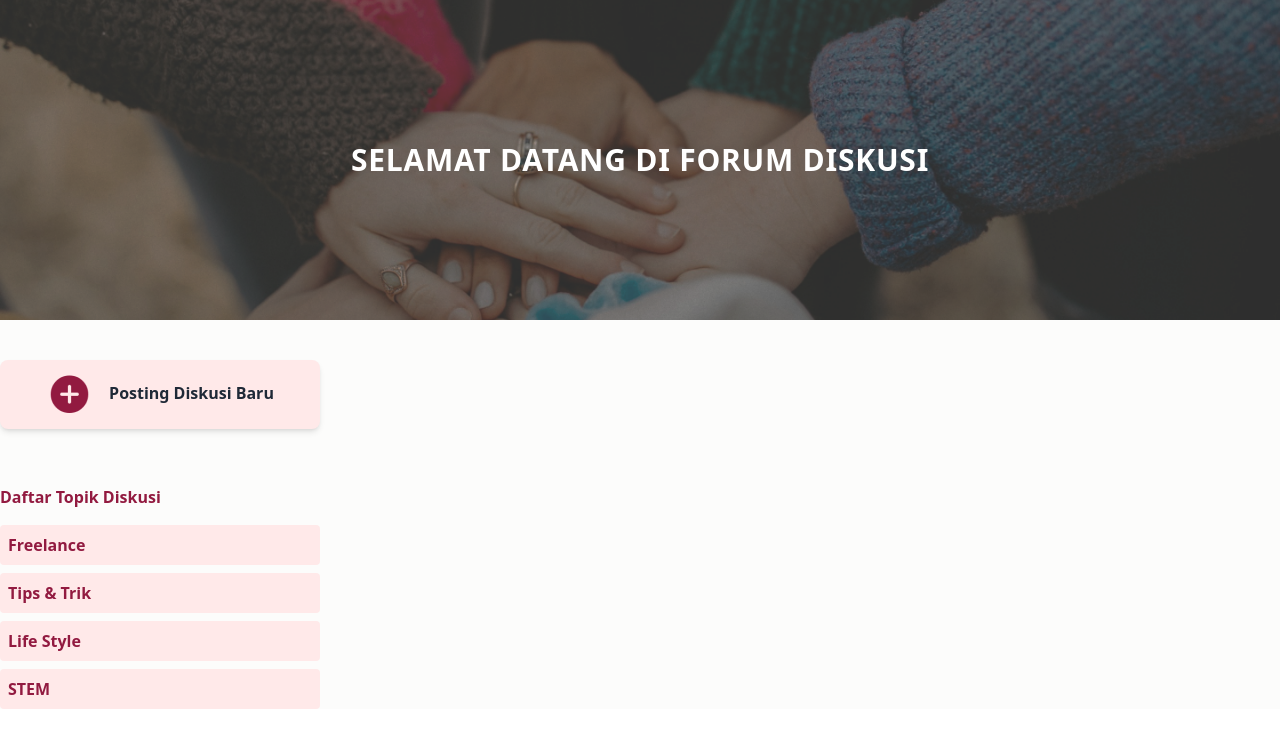
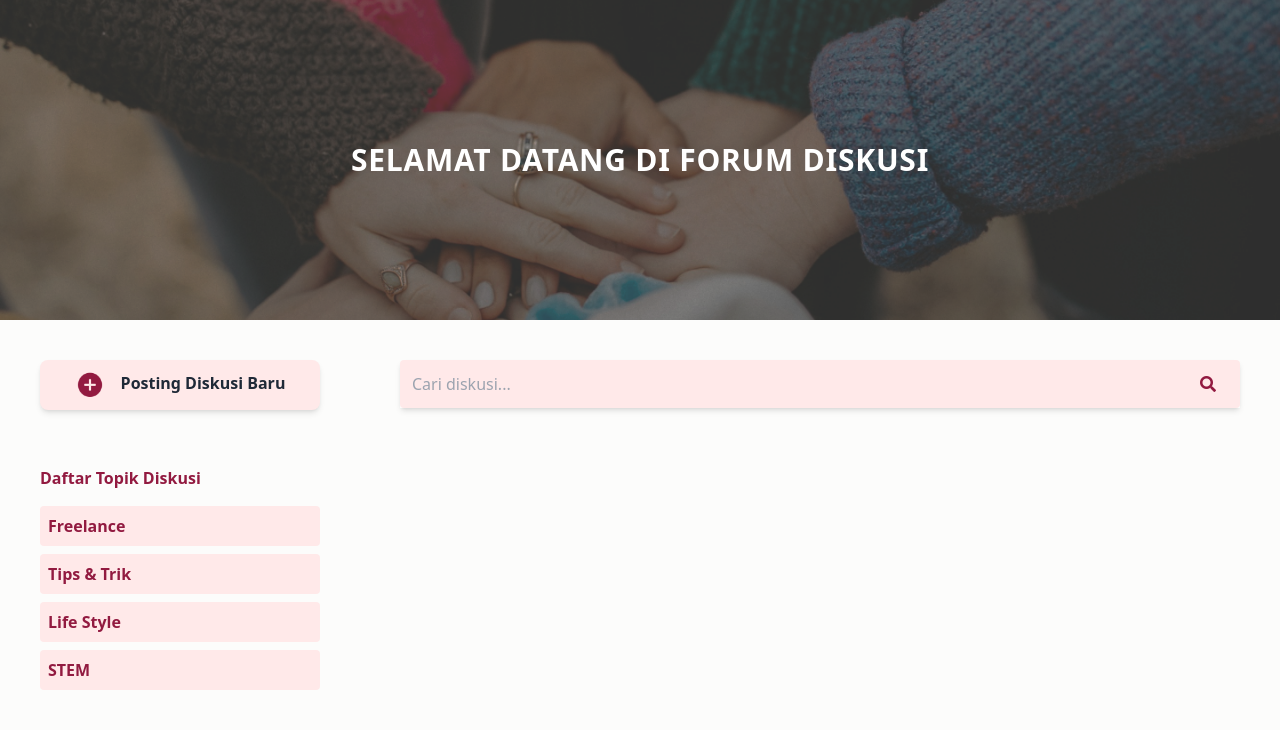
Before and after one commit to Nyi-Ageng-Serang/WeCare-final-project, a React (Vite) app: page /result in a window 1280 px wide. Shown: the top 748 px of the page. Built offline with nearby package versions, Linux system fonts and the light colour scheme.

Commit message:
membuat searchbar component

```diff
--- /dev/null
+++ b/src/components/Forum/Diskusi.jsx
@@ -0,0 +1,13 @@
+import Searchbar from "./Searchbar";
+
+function Diskusi() {
+  return (
+    <>
+      <div className="w-3/4 my-10">
+        <Searchbar />
+      </div>
+    </>
+  );
+}
+
+export default Diskusi;
--- a/src/components/Forum/Forum.jsx
+++ b/src/components/Forum/Forum.jsx
@@ -1,11 +1,15 @@
+import Diskusi from "./Diskusi";
 import Hero from "./HeroSection";
 import Sidebar from "./Sidebar";
 
 function Forum() {
   return (
     <>
-      <Hero/>
-      <Sidebar/>
+      <Hero />
+      <div className="flex gap-20 px-10">
+        <Sidebar />
+        <Diskusi />
+      </div>
     </>
   );
 }
--- /dev/null
+++ b/src/components/Forum/Searchbar.jsx
@@ -0,0 +1,18 @@
+function Searchbar() {
+  return (
+    <>
+      <div className="flex justify-center shadow-md">
+        <input
+          type="text"
+          placeholder="Cari diskusi..."
+          className="bg-softPink rounded-l p-3 w-full"
+        />
+        <button className="bg-softPink p-2 rounded-r text-white">
+          <i className="fas fa-search px-4 text-red"></i>
+        </button>
+      </div>
+    </>
+  );
+}
+
+export default Searchbar;
--- a/src/components/Forum/Sidebar.jsx
+++ b/src/components/Forum/Sidebar.jsx
@@ -7,7 +7,7 @@ function Sidebar() {
     <>
       <div className="w-1/4 my-10">
         <button className="bg-softPink text-gray-800 font-semibold w-full py-2 mb-4 rounded-lg shadow-md">
-          <img src={add} alt="" className="inline-block mr-4" />
+          <img src={add} alt="Add button" width={30} className="inline-block mr-4" />
           Posting Diskusi Baru
         </button>
 
```
